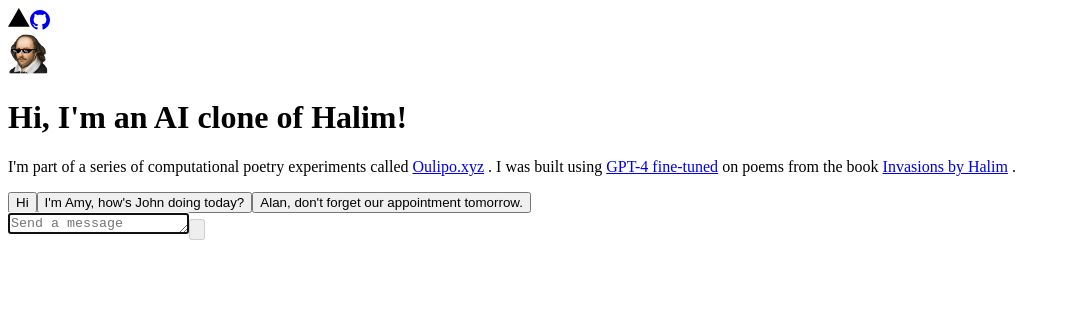
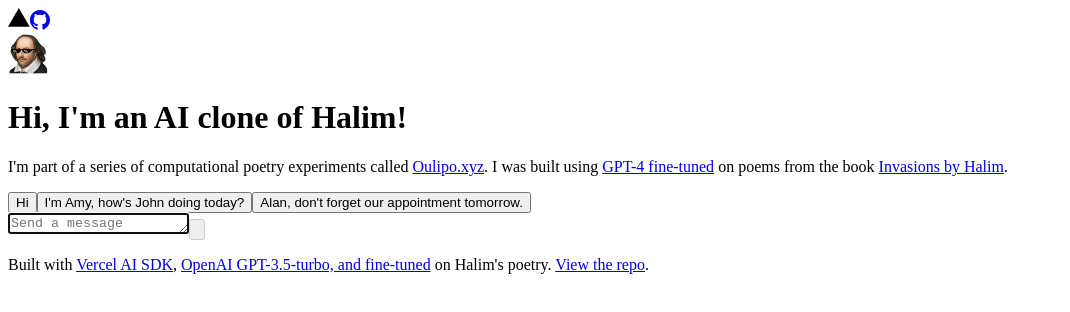
Before and after one commit to madihg/scam-ai-poet, a Next.js app: page / in a window 1280 px wide. Shown: the top 312 px of the page, without its empty margins (0-1070 px from the left). Built offline with nearby package versions, Linux system fonts and the light colour scheme.

Commit message:
Update page.tsx

```diff
--- a/app/page.tsx
+++ b/app/page.tsx
@@ -108,7 +108,7 @@ export default function Chat() {
                 className="font-medium underline underline-offset-4 transition-colors hover:text-black"
               >
                 Oulipo.xyz
-              </a>{" "}.
+              </a>.
               I was built using{" "}
               <a
                 href="https://openai.com/blog/gpt-3-5-turbo-fine-tuning-and-api-updates"
@@ -126,7 +126,7 @@ export default function Chat() {
                 className="font-medium underline underline-offset-4 transition-colors hover:text-black"
               >
                 Invasions by Halim
-              </a>{" "}.
+              </a>.
             </p>
           </div>
           <div className="flex flex-col space-y-4 border-t border-gray-200 bg-gray-50 p-7 sm:p-10">
@@ -190,6 +190,36 @@ export default function Chat() {
             )}
           </button>
         </form>
+        <p className="text-center text-xs text-gray-400">
+          Built with{" "}
+          <a
+            href="https://sdk.vercel.ai/docs"
+            target="_blank"
+            rel="noopener noreferrer"
+            className="transition-colors hover:text-black"
+          >
+            Vercel AI SDK
+          </a>
+          ,{" "}
+          <a
+            href="https://openai.com/blog/gpt-3-5-turbo-fine-tuning-and-api-updates"
+            target="_blank"
+            rel="noopener noreferrer"
+            className="transition-colors hover:text-black"
+          >
+            OpenAI GPT-3.5-turbo, and fine-tuned
+          </a>{" "}
+          on Halim's poetry.{" "}
+          <a
+            href="https://github.com/madihg/scam-ai-poet"
+            target="_blank"
+            rel="noopener noreferrer"
+            className="transition-colors hover:text-black"
+          >
+            View the repo
+          </a>
+          .
+        </p>
       </div>
     </main>
   );
```
